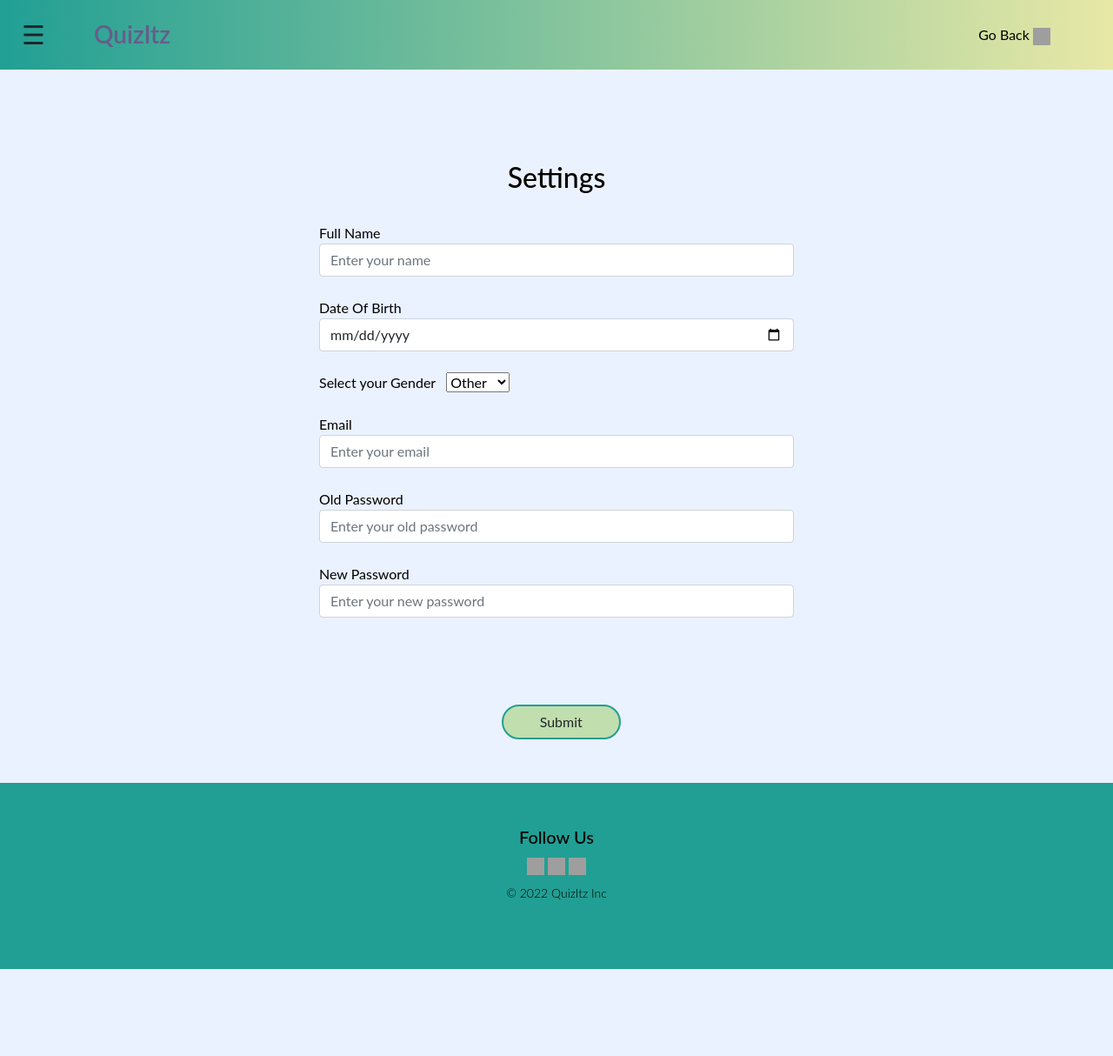
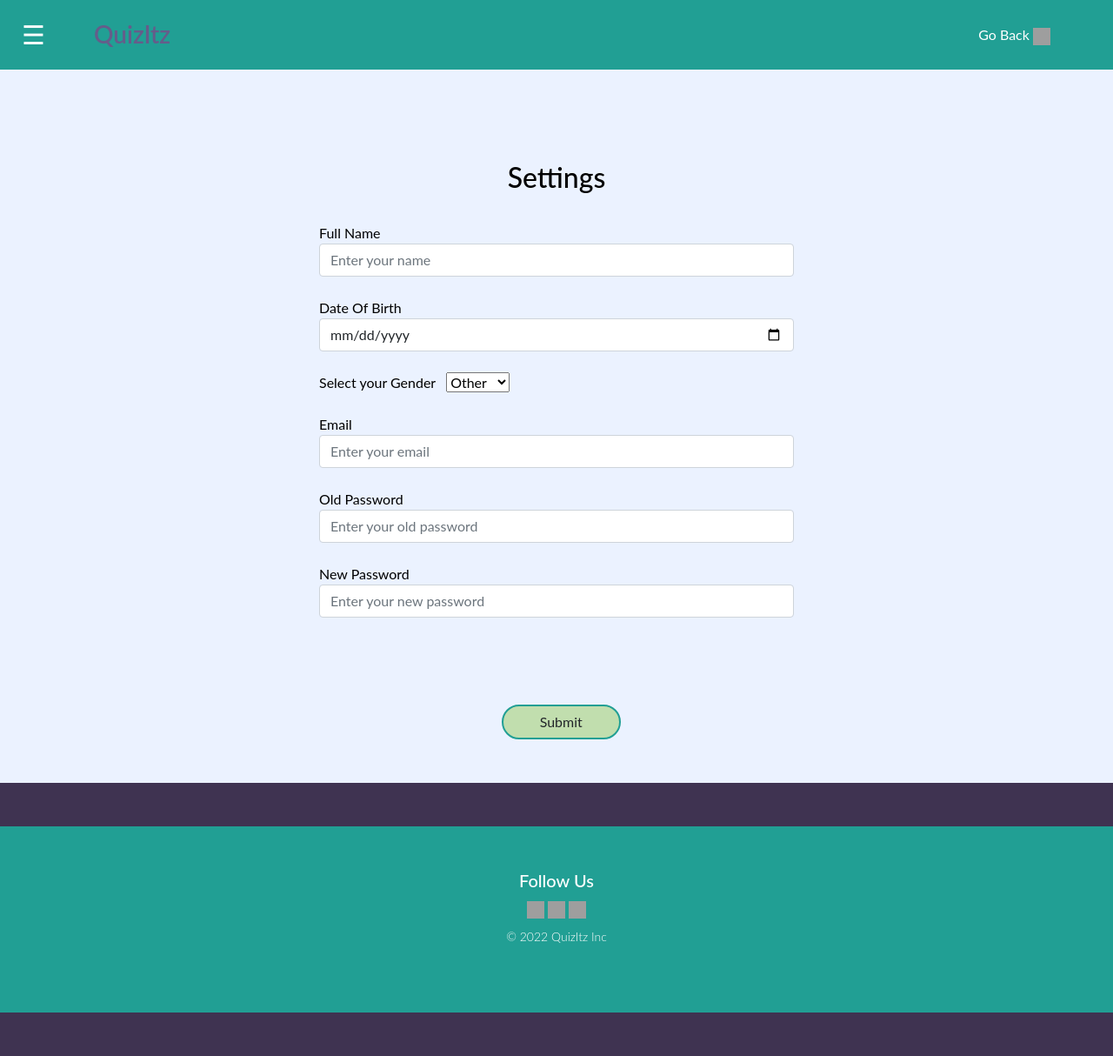
Before and after one commit to Aashita-Goyal/MyQuizItzWebsite, a PHP site: page /about.html in a window 1280 px wide. Shown: the whole page at 87% size. Before the commit the page ends 1114 px from the top, so only its background shows below. Run offline with PHP 8.4, Linux system fonts and the light colour scheme; grey boxes are pictures that could not be loaded.

Commit message:
themeChange

```diff
--- a/CSS/style.css
+++ b/CSS/style.css
@@ -20,17 +20,19 @@ body{
 
 .navbar{
 width: 100%;
+background-color: #1F1D36;
+color: white;
 }
 
 .nav a /* for element in class */
 {
- color: #000;
+ color: white;
 }
 
-#grad
+/*#grad
 {
-  background-image: linear-gradient(to right, #219F94 , #E8E8A6);
-}
+  background-image: linear-gradient(to right, #3F3351 , #B67C9A);
+}*/
 
 .icons
 {
@@ -284,3 +286,23 @@ h3,h4
   background: #000000;
   color: #fff;
 }
+
+.card__text{
+ /* border: 2px solid white;
+  border-radius: 6px;
+  width: 6px;
+  background-color: #ebf2ff; */
+  color: white;
+}
+
+footer{
+  text-align: center;
+  background-color: #3F3351;
+  color: rgb(0, 0, 0);
+  padding-top: 50px;
+  padding-bottom: 50px;
+}
+
+footer p, h5{
+  color: white;
+}
--- a/home.html
+++ b/home.html
@@ -18,7 +18,7 @@
   </head>
 
   <body>
-    <nav class="navbar navbar-expand-md bg-gradient-secondary" style="background-color: #219f94" id="grad">
+    <nav class="navbar navbar-expand-md bg-gradient-secondary" style="background-color: #3F3351" id="grad">
         <div class = "padLogo"></div>
             <div id="mySidenav" class="sidenav">
               <a href="javascript:void(0)" class="closebtn" onclick="closeNav()">&times;</a>
@@ -190,7 +190,7 @@
         <div class="offer-col-2">
           <img src="https://th.bing.com/th/id/R.16554dd82a1e89a03cf7e9d64be84339?rik=wGkWcGZttC%2fnEA&riu=http%3a%2f%2fwww.allbluevr.com%2fwp-content%2fuploads%2f2017%2f06%2fAll-Blue-Quiz.jpg&ehk=L7V9TI%2b2Z4kbGC1kO2jIK7%2ftHwfuwVULeVsx3PHOwuA%3d&risl=&pid=ImgRaw&r=0">
           <div class="layer">
-            <h3>Create Quiz</h3>
+            <h3 class="card__text">Create Quiz</h3>
           </div>
         </div>
         <div class="offer-col-2">
@@ -221,7 +221,7 @@
   </section>
 
     <footer>
-        <div class="container-fluid" style="text-align: center; background-color: #219F94; color: rgb(0, 0, 0); padding-top: 50px; padding-bottom: 50px;">
+        <div class="container-fluid" >
             <h5>Follow Us</h5>
             <a href=""><img src="https://img.icons8.com/ios-glyphs/60/000000/facebook-new.png" class="icons"/></a>
             <a href=""><img src="https://img.icons8.com/ios-glyphs/50/000000/instagram-new.png" class="icons"/></a>
--- a/index.html
+++ b/index.html
@@ -1,7 +1,5 @@
 <!DOCTYPE html>
 <html lang="en" dir="ltr">
-<<<<<<< HEAD
-<<<<<<< HEAD
 
 <head>
   <meta charset="utf-8">
```
Also changed, not shown: CSS/carousel.css (+5 -3 lines), studymaterial1.html (+6 -6 lines).
